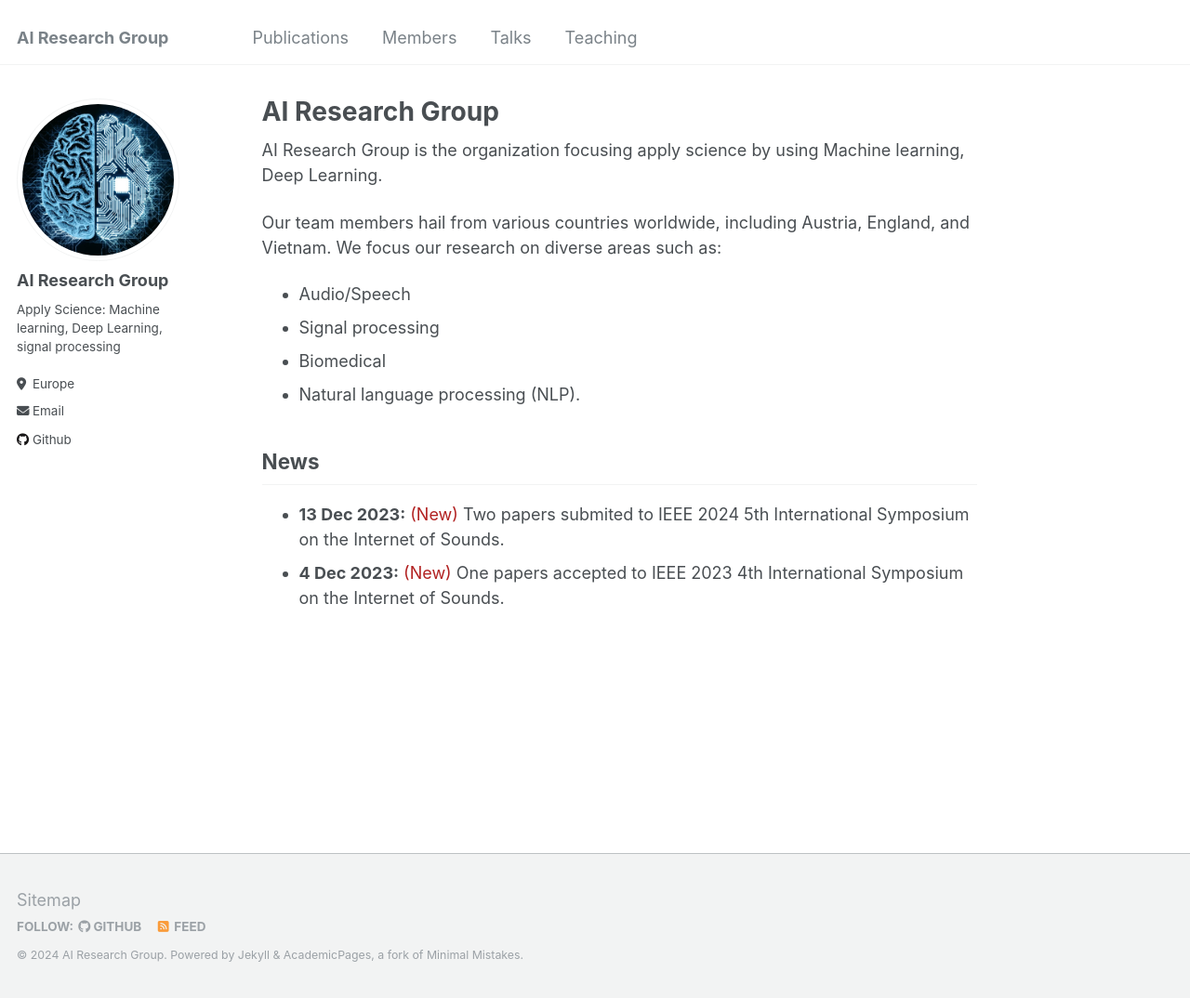
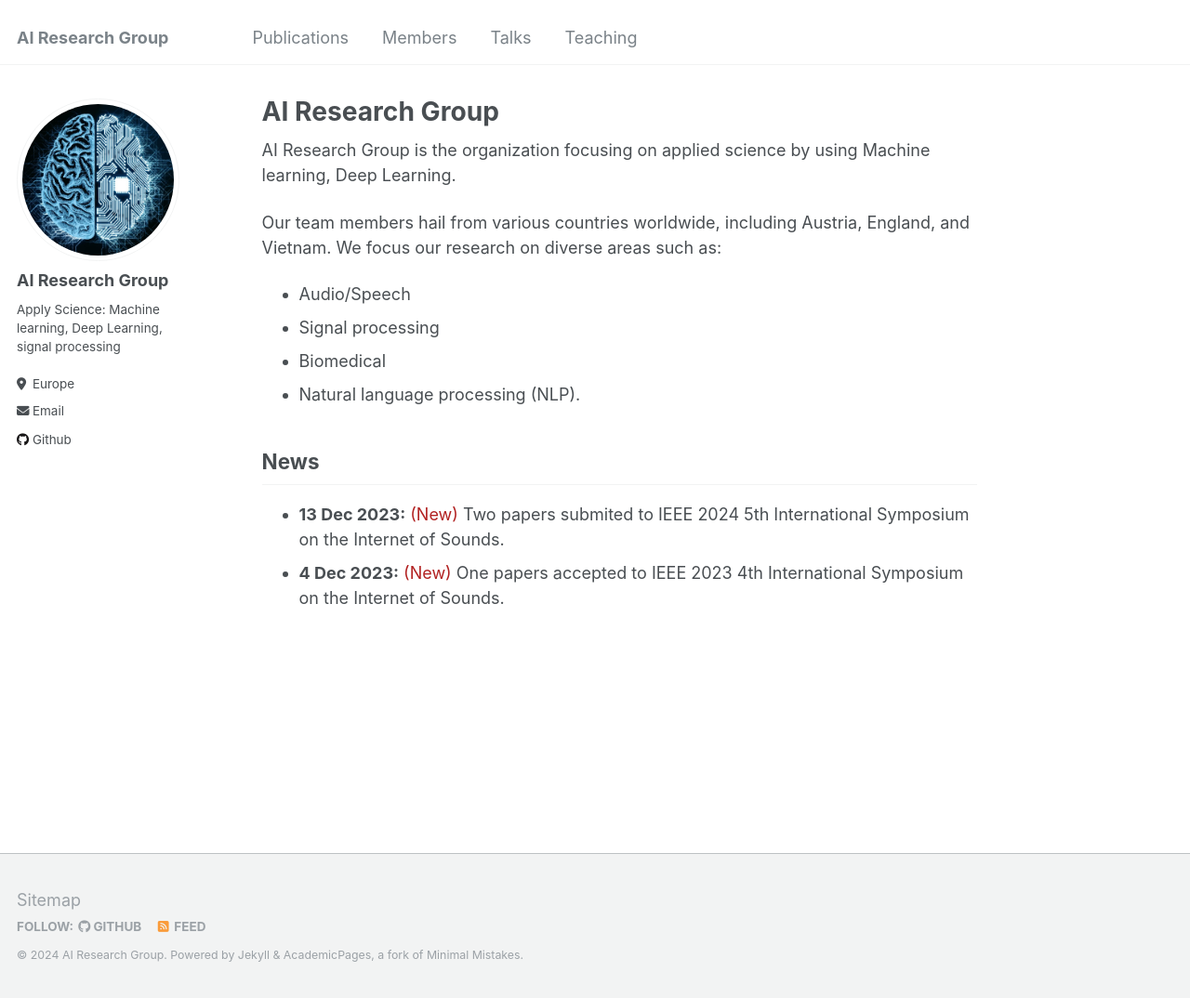
Before and after one commit to AI-ResearchGroup/AI-ResearchGroup.github.io, a Jekyll site: the page built from _pages/about.md, in a window 1280 px wide and 1074 px high. Shown: the whole window at 93% size. Built offline with Jekyll 4.4.1, drawn with Linux system fonts in a browser that asks for light colours.

Commit message:
Update about.md

```diff
--- a/_pages/about.md
+++ b/_pages/about.md
@@ -7,7 +7,7 @@ redirect_from:
   - /about.html
 ---
 
-AI Research Group is the organization focusing apply science by using Machine learning, Deep Learning.
+AI Research Group is the organization focusing on applied science by using Machine learning, Deep Learning.
 
 Our team members hail from various countries worldwide, including Austria, England, and Vietnam.
 We focus our research on diverse areas such as:
```
